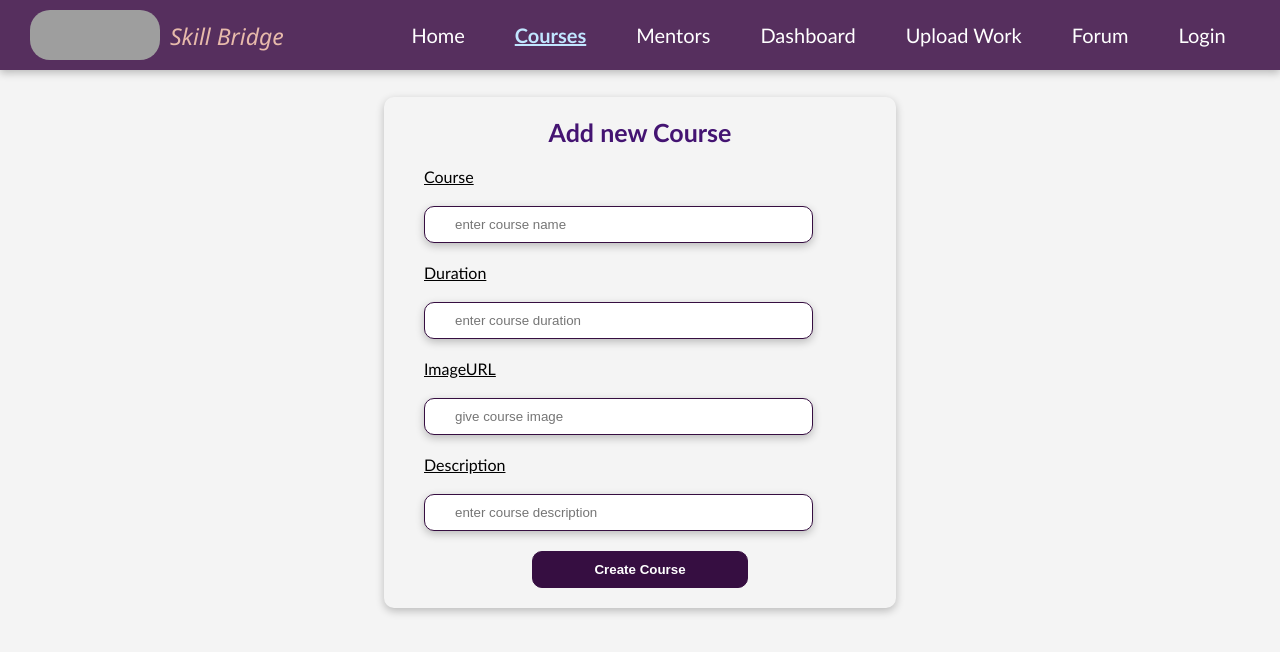
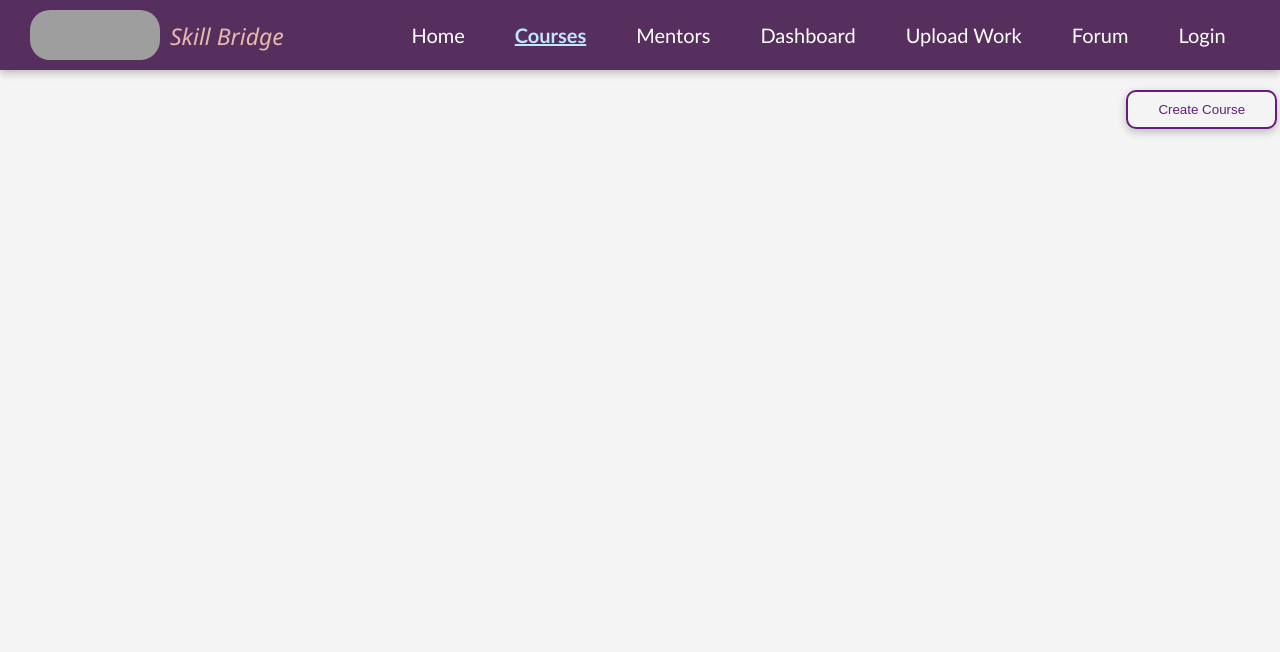
Before and after one commit to nikhilsathe07/skill_bridge, a React (Vite) app: page /courses in a window 1280 px wide. Shown: the top 652 px of the page. Built offline with nearby package versions, Linux system fonts and the light colour scheme; grey boxes are pictures that could not be loaded.

Commit message:
addcourse

```diff
--- a/src/App.jsx
+++ b/src/App.jsx
@@ -10,6 +10,7 @@ import Home from "./components/Home.jsx";
 import Navbar from "./components/Navbar.jsx";
 import BrowseCourses from "./components/courses.jsx";
 import Register from './pages/Register.jsx';
+import AddCourse from './components/addCourse.jsx';
 
 // Placeholders for your friend's pages
 // function Home() {
@@ -34,6 +35,7 @@ function App() {
         <Route path="/dashboard" element={<Dashboard />} />
         <Route path="/upload" element={<UploadWork />} />
         <Route path="/forum" element={<Forum />} />
+        <Route path='/addCourse' element={<AddCourse/>}/>
       </Routes>
     </div>
   );
--- /dev/null
+++ b/src/components/addCourse.jsx
@@ -0,0 +1,55 @@
+import { useState } from 'react'
+import '../styles/course.css'
+
+const AddCourse=()=>{
+
+    const[course,setCourse]=useState('')
+    const[duration,setDuration]=useState('')
+    const[img,setImg]=useState('')
+    const[desc,setDesc]=useState('')
+
+    function handleCourse(e){
+        setCourse(e.target.value)
+    }
+    function handleDesc(e){
+        setDesc(e.target.value)
+    }
+    function handleDuration(e){
+        setDuration(e.target.value)
+    }
+    function handleImg(e){
+        setImg(e.target.value)
+    }
+    function handleSubmit(e){
+        e.preventDefault()
+        if(course && duration && img && desc){
+            console.log(course,duration,img,desc)
+        }else{
+            alert('required field is empty')
+        }
+        setCourse('')
+        setDesc('')
+        setDuration('')
+        setImg('')
+    }
+    return(
+        <>
+            <div className='form'>
+                <form typeof="submit" className="course">
+                    <h3>Add new Course</h3>
+                    <label htmlFor="">Course</label>
+                    <input type="text" placeholder="enter course name" value={course} onChange={handleCourse}/>
+                    <label htmlFor="">Duration</label>
+                    <input type="text" placeholder="enter course duration" value={duration} onChange={handleDuration}/>
+                    <label htmlFor="">ImageURL</label>
+                    <input type="text" placeholder="give course image" value={img} onChange={handleImg}/>
+                    <label htmlFor="">Description</label>
+                    <input type="text" placeholder="enter course description" value={desc} onChange={handleDesc}/>
+                    <button type='submit' onClick={handleSubmit}>Create Course</button>
+                </form>
+            </div>
+        </>
+    )
+}
+
+export default AddCourse
--- a/src/components/courses.jsx
+++ b/src/components/courses.jsx
@@ -1,56 +1,15 @@
-import { useState } from 'react'
+import { Navigate, NavLink } from 'react-router-dom'
 import '../styles/course.css'
 
 const BrowseCourses=()=>{
 
+    return(
+        <>
+            <NavLink to='/addCourse'>
+                <button className='addBtn'>Create Course</button>
+            </NavLink>
+        </>
 
-    const [course,setCourse]=useState('')
-    const [duration,setDuration]=useState('')
-    const [img,setImg]=useState('')
-    const [desc,setDesc]=useState('')
-
-    function handleCourse(e){
-        setCourse(e.target.value)
-    }
-    function handleDuration(e){
-        setDuration(e.target.value)
-    }
-    function handleImg(e){
-        setImg(e.target.value)
-    }
-    function handleDesc(e){
-        setDesc(e.target.value)
-    }
-
-    function handleSubmit(e){
-        e.preventDefault()
-        if(course && duration && img && desc){
-            console.log(course,duration,img,desc)
-        }else{
-            alert('required field is empty!')
-        }
-        setCourse('')
-        setDuration('')
-        setImg('')
-        setDesc('')
-
-    }
-
-    return(
-        <div className='form'>
-            <form typeof="submit" className="course">
-                <h3>Add new Course</h3>
-                <label htmlFor="">Course</label>
-                <input type="text" placeholder="enter course name" value={course} onChange={handleCourse}/>
-                <label htmlFor="">Duration</label>
-                <input type="text" placeholder="enter course duration" value={duration} onChange={handleDuration}/>
-                <label htmlFor="">ImageURL</label>
-                <input type="text" placeholder="give course image" value={img} onChange={handleImg}/>
-                <label htmlFor="">Description</label>
-                <input type="text" placeholder="enter course description" value={desc} onChange={handleDesc}/>
-                <button type='submit' onClick={handleSubmit}>Create Course</button>
-            </form>
-        </div>
     )
 }
 
--- a/src/styles/course.css
+++ b/src/styles/course.css
@@ -45,3 +45,13 @@
 .course>button:hover{
     background-color:rgb(103, 28, 124);
 }
+.addBtn{
+    background-color: transparent;
+    border: 2px solid rgb(103, 28, 124);
+    color: rgb(103, 28, 124);
+    padding: 10px 30px;
+    border-radius: 10px;
+    box-shadow: rgba(0, 0, 0, 0.24) 0px 3px 8px;
+    margin-left:88%;
+    margin-top: 20px;
+}
```
